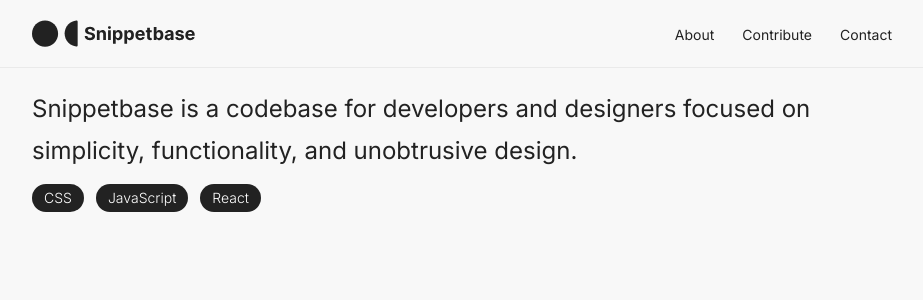
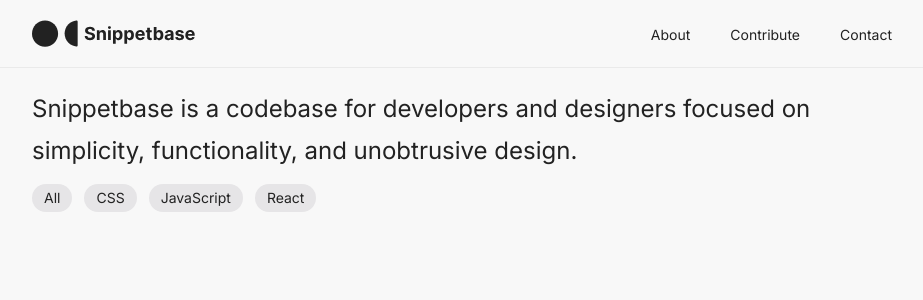
Before and after one commit to nenadmarinkovic/snippetbase, a Next.js app: page / in a window 1280 px wide. Shown: the top 300 px of the page, without its empty margins (178-1101 px from the left). Built offline with nearby package versions, Linux system fonts and the light colour scheme.

Commit message:
categories added, no functionality

```diff
--- a/src/app/page.tsx
+++ b/src/app/page.tsx
@@ -14,6 +14,7 @@ export default function Home() {
             Snippetbase is a codebase for developers and designers focused on
             simplicity, functionality, and unobtrusive design.
           </h1>
+          <Category name="All"/>
           <Category name="CSS"/>
           <Category name="JavaScript"/>
           <Category name="React"/>
--- a/src/components/Category.tsx
+++ b/src/components/Category.tsx
@@ -5,7 +5,7 @@ interface CategoryProps {
 }
 
 const Category = ({ name }: CategoryProps) => (
-  <button className="text-sm font-light mt-3 pt-1 pl-3 pr-3 pb-1 mr-3 rounded-full border-none bg-[#222222] text-white">
+  <button className="text-sm font-normal mt-3 pt-1 pl-3 pr-3 pb-1 mr-3 rounded-full border-none bg-[#e6e5e7] text-[#222222]">
     {name}
   </button>
 );
--- a/src/components/Header.tsx
+++ b/src/components/Header.tsx
@@ -31,7 +31,7 @@ const Header = () => (
         </div>
         <div>
           <a
-            className="text-sm ml-7"
+            className="text-sm ml-10"
             target="_blank"
             rel="noopener noreferrer"
             href="https://github.com/nenadmarinkovic/snippetbase"
@@ -39,7 +39,7 @@ const Header = () => (
             About
           </a>
           <a
-            className="text-sm ml-7"
+            className="text-sm ml-10"
             target="_blank"
             rel="noopener noreferrer"
             href="https://github.com/nenadmarinkovic/snippetbase"
@@ -47,7 +47,7 @@ const Header = () => (
             Contribute
           </a>
           <a
-            className="text-sm ml-7"
+            className="text-sm ml-10"
             target="_blank"
             rel="noopener noreferrer"
             href="https://github.com/nenadmarinkovic/snippetbase"
```
